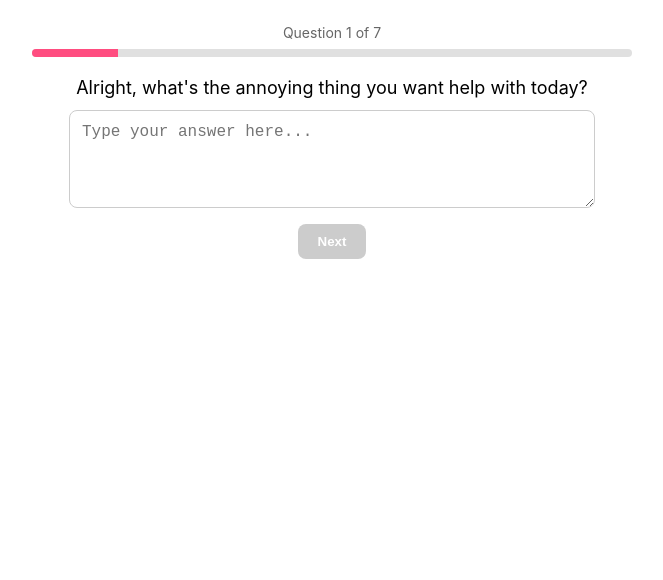
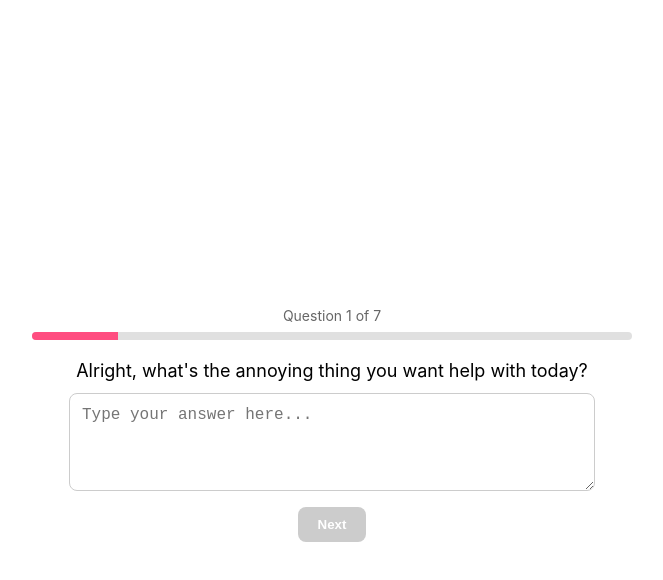
Before and after one commit to hannahrose11/izzy-form, a React (Create React App) app: page / in a window 1280 px wide. Shown: the top 580 px of the page, without its empty margins (308-971 px from the left). Built offline with nearby package versions, Linux system fonts and the light colour scheme.

Commit message:
Match izzygptfree structure with proper centering

```diff
--- a/src/App.js
+++ b/src/App.js
@@ -110,7 +110,15 @@ export default function App() {
   const current = questions[step];
 
   return (
-    <div style={{ fontFamily: "Inter, sans-serif", maxWidth: 600, margin: "0 auto", padding: 24 }}>
+    <div style={{
+      fontFamily: "Inter, sans-serif",
+      minHeight: "100vh",
+      display: "flex",
+      alignItems: "center",
+      justifyContent: "center",
+      padding: 24
+    }}>
+      <div style={{ maxWidth: 600, width: "100%" }}>
         {error && (
           <div style={{
             background: "#fee",
@@ -118,7 +126,8 @@ export default function App() {
             padding: 12,
             marginBottom: 20,
             borderRadius: 8,
-          fontSize: 14
+            fontSize: 14,
+            textAlign: "center"
           }}>
             {error}
           </div>
@@ -159,15 +168,10 @@ export default function App() {
                 borderRadius: 8,
                 border: "1px solid #ccc",
                 resize: "vertical",
-              WebkitAppearance: "none",
-              appearance: "none",
               }}
               value={currentInput}
               onChange={(e) => setCurrentInput(e.target.value)}
               placeholder="Type your answer here..."
-            autoComplete="off"
-            autoCorrect="off"
-            autoCapitalize="sentences"
             />
 
             <div style={{ marginTop: 16 }}>
@@ -238,6 +242,7 @@ export default function App() {
               <button
                 onClick={startOver}
                 style={{
+                  marginRight: 8,
                   background: "#f0f0f0",
                   color: "#333",
                   padding: "10px 16px",
@@ -253,5 +258,6 @@ export default function App() {
           </div>
         )}
       </div>
+    </div>
   );
 }
```
Lines whose indentation alone changed are shown as unchanged.
